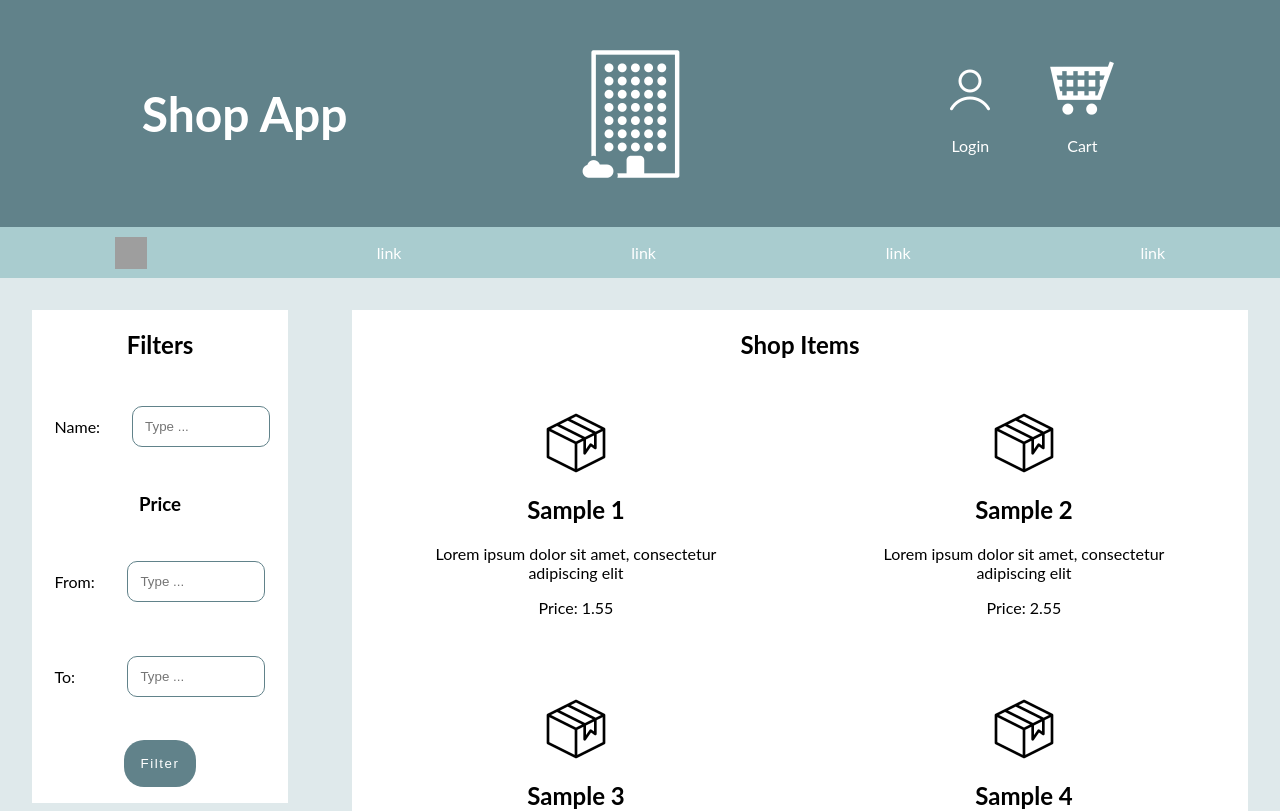
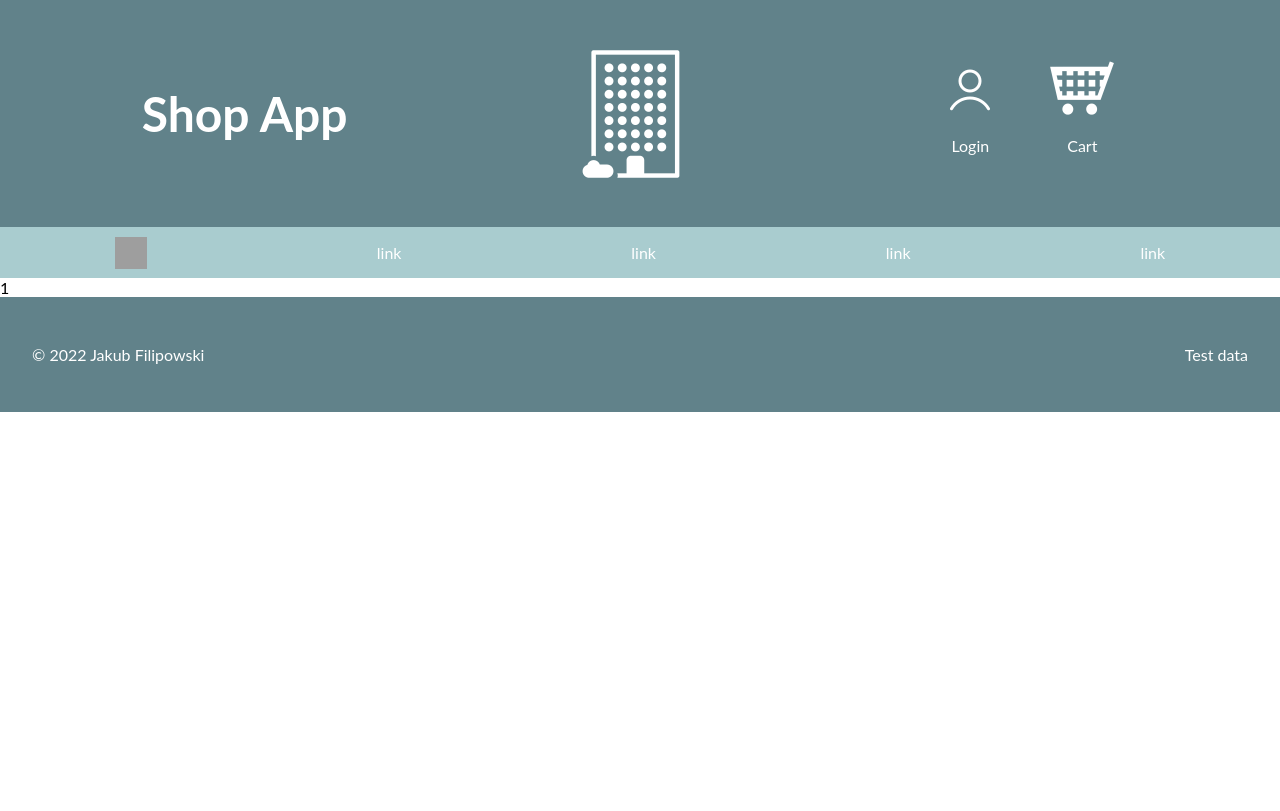
Before and after one commit to Arwer234/shopApp, a React (Create React App) app: page /product-details/1 in a window 1280 px wide. Shown: the top 811 px of the page. Built offline with nearby package versions, Linux system fonts and the light colour scheme; grey boxes are pictures that could not be loaded.

Commit message:
Simple routing for productDetails

```diff
--- a/package.json
+++ b/package.json
@@ -14,6 +14,8 @@
     "react": "^18.1.0",
     "react-dom": "^18.1.0",
     "react-redux": "^8.0.2",
+    "react-router": "^6.3.0",
+    "react-router-dom": "^6.3.0",
     "react-scripts": "5.0.1",
     "typescript": "^4.7.2",
     "web-vitals": "^2.1.4"
--- a/src/App.module.css
+++ b/src/App.module.css
@@ -1,9 +1,4 @@
-.shop-content{
-    display:flex;
-    flex-direction: row;
-    background-color: #DFE9EB;
-    flex-grow:7;
-}
+
 .footer{
     background-color: #61828A;
     display:flex;
--- a/src/App.tsx
+++ b/src/App.tsx
@@ -1,14 +1,16 @@
-import React, { Fragment } from 'react';
+import { useSelector } from 'react-redux';
+import { Route,Routes } from 'react-router';
+
 import classes from './App.module.css';
-import { useSelector } from 'react-redux';
 
 import Header from './components/Layout/Header'
 import Navbar from './components/Layout/Navbar';
-import Filters from './components/Layout/Filters';
-import ShopItems from './components/Shop/ShopItems';
 import Modal from './components/UI/Modal';
 
 import { RootState } from './store/index';
+
+import Landing from './pages/Landing';
+import ProductDetails from './pages/ProductDetails';
 
 function App() {
   const isModalShown = useSelector((state:RootState) => state.ui.isModalShown)
@@ -18,10 +20,10 @@ function App() {
       {isModalShown && <Modal/>}
       <Header/>
       <Navbar/>
-      <main className={classes[`shop-content`]}>
-        <Filters/>
-        <ShopItems/>
-      </main>
+      <Routes>
+        <Route path = '/' element={<Landing/>}/>
+        <Route path = '/product-details/:id' element={<ProductDetails/>}/>
+      </Routes>
       <footer className={classes[`footer`]}>
         <p>© 2022 Jakub Filipowski</p>
         <p>Test data</p>
--- a/src/components/Shop/ShopItems.tsx
+++ b/src/components/Shop/ShopItems.tsx
@@ -1,11 +1,13 @@
 import React, { useEffect, useState } from 'react'
 import classes from './ShopItems.module.css'
 import {useDispatch, useSelector} from "react-redux"
+import { useNavigate } from 'react-router'
 
 import { tShopItem } from '../../store/data'
 import ShopItem from './ShopItem'
 
 import {RootState, uiActions} from "../../store/index"
+
 
 type Props = {}
 
@@ -13,13 +15,16 @@ type Props = {}
 
 const ShopItems = (props: Props) => {
   const dispatch = useDispatch()
+  const navigate = useNavigate()
   const filteredShopItems = useSelector((state:RootState) => state.data.filtered_shop_items)
 
   console.log(filteredShopItems)
 
   const handleItemClick = (id:number) =>{
     //dispatch(uiActions.changeOverlayShown())
+    console.log(id)
     dispatch(uiActions.setSelectedItem(id))
+    navigate('/product-details/'+id)
   }
 
   return (
--- a/src/index.tsx
+++ b/src/index.tsx
@@ -5,6 +5,7 @@ import App from './App';
 import { Provider } from 'react-redux';
 
 import store from './store/index';
+import { BrowserRouter } from 'react-router-dom';
 
 const root = ReactDOM.createRoot(
   document.getElementById('root') as HTMLElement
@@ -12,7 +13,9 @@ const root = ReactDOM.createRoot(
 root.render(
   <React.StrictMode>
     <Provider store = {store}>
-      <App />
+      <BrowserRouter>
+        <App />
+      </BrowserRouter>
     </Provider>
   </React.StrictMode>
 );
--- /dev/null
+++ b/src/pages/Landing.module.css
@@ -0,0 +1,6 @@
+.shop-content{
+    display:flex;
+    flex-direction: row;
+    background-color: #DFE9EB;
+    flex-grow:7;
+}
--- /dev/null
+++ b/src/pages/Landing.tsx
@@ -0,0 +1,18 @@
+import React from 'react'
+import classes from "./Landing.module.css"
+
+import Filters from '../components/Layout/Filters'
+import ShopItems from "../components/Shop/ShopItems"
+
+type Props = {}
+
+const Landing = (props: Props) => {
+  return (
+    <main className={classes[`shop-content`]}>
+        <Filters/>
+        <ShopItems/>
+    </main>
+  )
+}
+
+export default Landing
--- /dev/null
+++ b/src/pages/ProductDetails.tsx
@@ -0,0 +1,15 @@
+import React from 'react'
+import {useParams} from 'react-router-dom'
+
+type Props = {
+}
+
+const ProductDetails = (props:Props) => {
+    const params = useParams()
+
+    return (
+        <div>{params.id}</div>
+    )
+}
+
+export default ProductDetails
```
Also changed, not shown: src/pages/ProductDetails.module.css (added), 1 other file (tests, documents, lock files or other folders).
